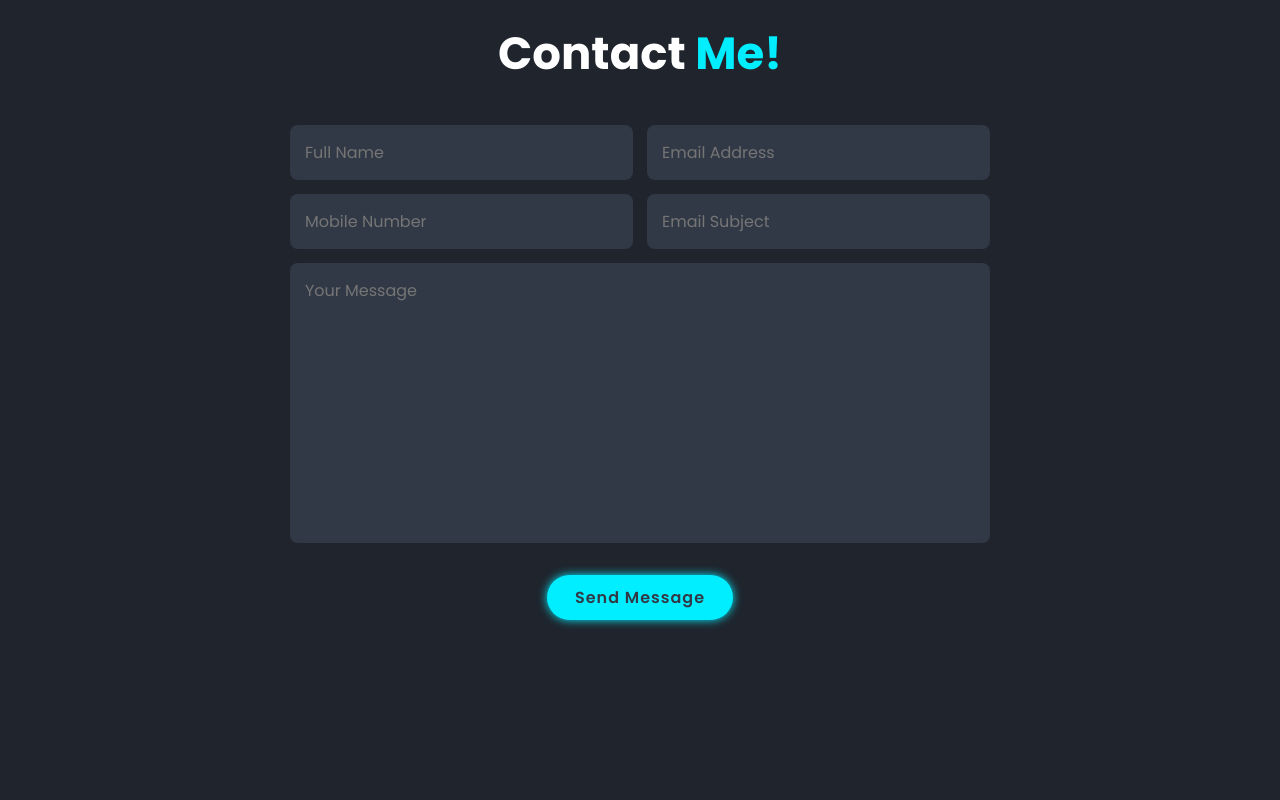
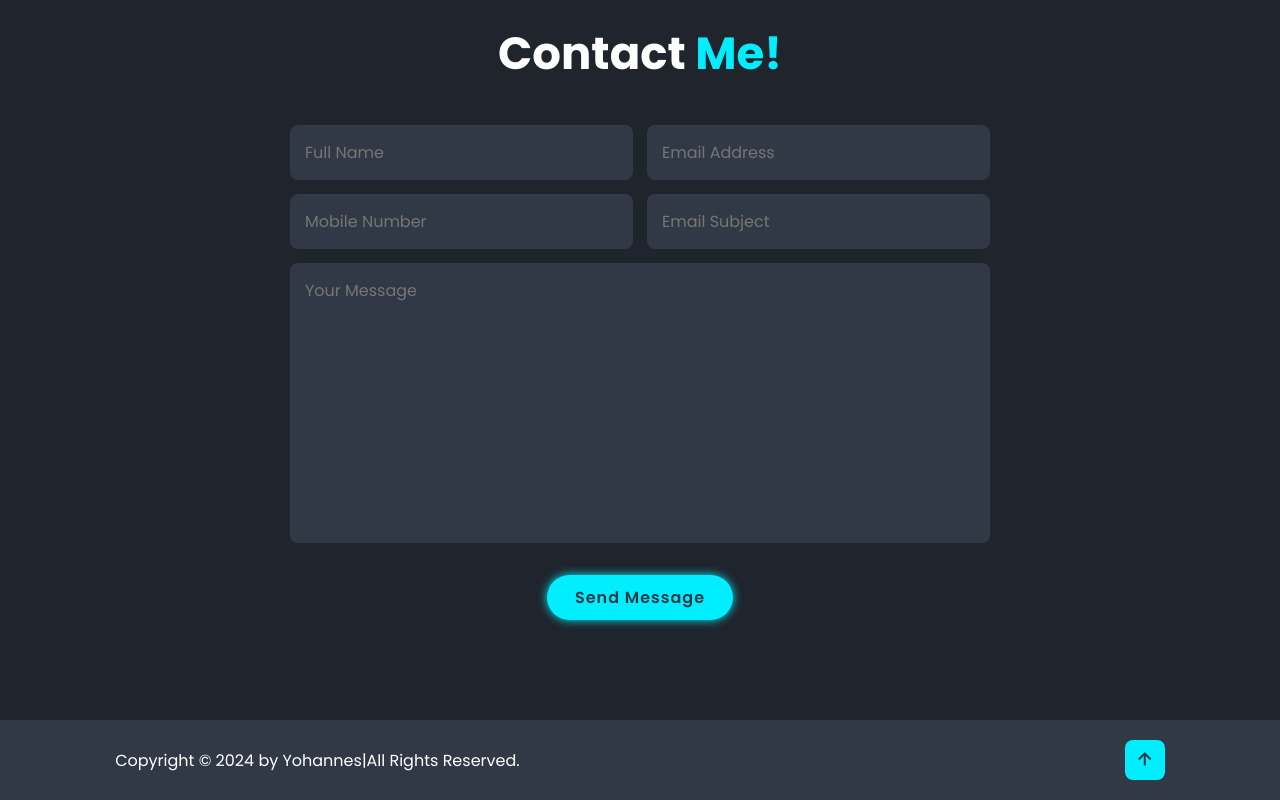
Before and after one commit to Jo-aiid/My-portfolio, a plain HTML site: page index.html in a window 1280 px wide. Shown: the part 3280-4080 px from the top of the page. Before the commit the page ends 4000 px from the top, so only its background shows below. Drawn offline with nearby package versions, Linux system fonts and the light colour scheme.

Commit message:
complete footer section

```diff
--- a/css/style.css
+++ b/css/style.css
@@ -282,3 +282,30 @@ span {
   margin-top: 2rem;
   cursor: pointer;
 }
+.footer {
+  display: flex;
+  justify-content: space-between;
+  align-items: center;
+  flex-wrap: wrap;
+  padding: 2rem 9%;
+  background: var(--second-bg-color);
+}
+.footer-text p {
+  font-size: 1.6rem;
+}
+.footer-iconTop a {
+  display: inline-flex;
+  justify-content: center;
+  align-items: center;
+  padding: 0.8rem;
+  background: var(--main-color);
+  border-radius: 0.8rem;
+  transition: 0.5s ease;
+}
+.footer-iconTop a:hover {
+  box-shadow: 0 0 1rem var(--main-color);
+}
+.footer-iconTop a i {
+  font-size: 2.4rem;
+  color: var(--second-bg-color);
+}
--- a/index.html
+++ b/index.html
@@ -136,6 +136,16 @@
   <input type="submit"  value="Send Message"class="btn">
   </form>
 </section>
+<!-- footer -->
+<footer class="footer">
+  <div class="footer-text">
+    <p>Copyright &copy; 2024 by Yohannes|All Rights Reserved.
+    </p>
+  </div>
+  <div class="footer-iconTop">
+    <a href="#home"><i class='bx bx-up-arrow-alt'></i></a>
+  </div>
+</footer>
     <!-- custom js -->
     <script src="script/script.js"></script>
   </body>
```
